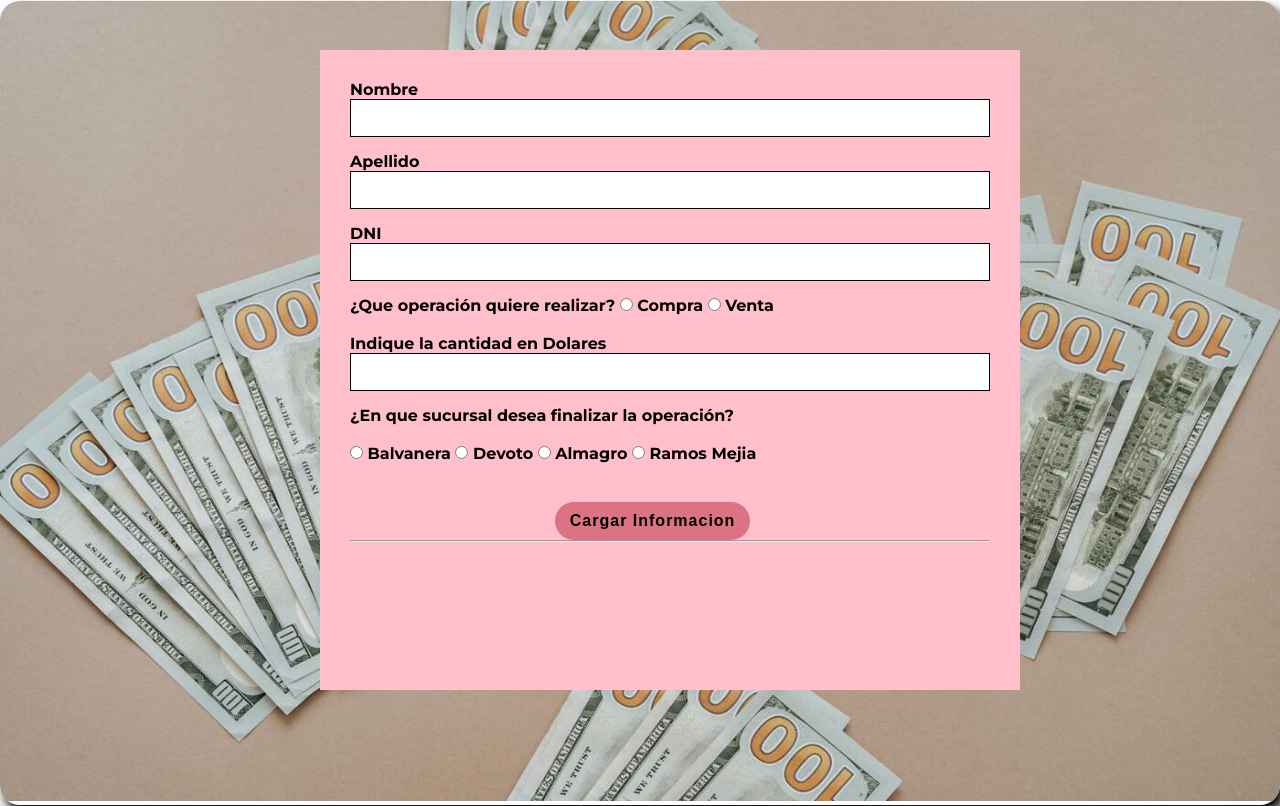
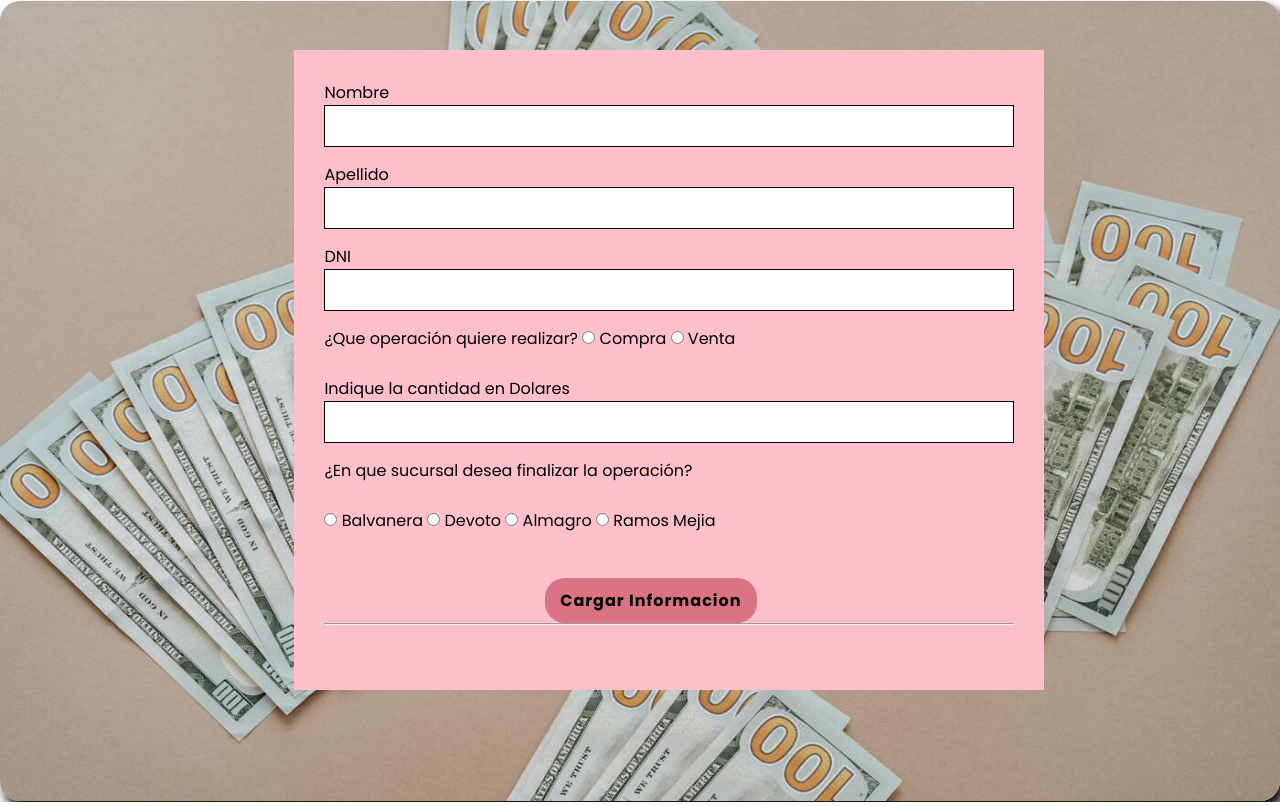
Before and after one commit to NicoRodSup/compraVentaDolares, a plain HTML site: page compraVenta.html in a window 1280 px wide. Drawn offline with nearby package versions, Linux system fonts and the light colour scheme; some packages are replaced by stand-ins of ours; a script that the page names is missing.

Commit message:
trabajandoProyectoFinal

```diff
--- a/compraVenta.html
+++ b/compraVenta.html
@@ -70,11 +70,10 @@
         <hr>
 
     <div class="contenedor-info">
-        <h3 id="mostrarInfo" class="mostrar-info"></h3>
+        <h3 id="mostrarInfo" class="mostrar-info"  style="display: none;"></h3>
     </div>
     <div class="contenedor-btnRegresar">
         <a href="compraVenta.html" class="btnRegresar" id="btnRegresar" style="display: none;">Regresar</a>
-    <!-- <button class="btnRegresar" id="btnRegresar" type="button"  style="display: none;"><b>Regresar</b> </button> -->
     </div>
     </div>
 </div>
--- a/css/style.css
+++ b/css/style.css
@@ -1,16 +1,21 @@
+@import url("https://fonts.googleapis.com/css2?family=Poppins:wght@100;200;300;400;500;600;700;800;900&display=swap");
+@import url("https://fonts.googleapis.com/css2?family=Roboto+Mono&display=swap");
+
 *{
     padding: 0;
     margin: 0;
     box-sizing: border-box;
+    font-family: "Poppins", sans-serif;
+
 }
 
-body{
+/* body{
     font-family: 'Montserrat', sans-serif;
-}
+} */
 
 .compraVenta{
     width: 100wh;
-    height: auto;
+    height: 100vh;
     overflow: hidden;
     position: relative;
     border-radius: 20px;
@@ -57,15 +62,14 @@ button:hover{
 /* Pagina compraVenta */
 
 .contenedorInput{
-    width: 700px;
+    width: 750px;
     background: pink;
     padding: 30px;
     margin: auto;
     margin-top: 50px;
-    font-family: 'Montserrat', sans-serif;
     position: absolute;
     top:0%;
-    left: 25%;
+    left: 23%;
     height: 80%;
 }
 .estilosInput{
@@ -73,7 +77,6 @@ button:hover{
     padding: 10px;
     margin-bottom: 15px;
     border: 1px solid;
-    font-family: 'Montserrat', sans-serif;
 }
 
 .botonFinalizar{
--- a/main/main.js
+++ b/main/main.js
@@ -1,4 +1,6 @@
-const formulario = document.getElementById("formulario");
+
+const formulario = document.getElementById("formulario");//
+// const formulario = $("#formulario")
 
 formulario.addEventListener("submit",(e) => {
 
@@ -30,6 +32,7 @@ if((nombre == "" || apellido == "" || dni.length < 8 || cantidad =="")){
     setTimeout(() => {
         mostrar()
     }, 3000);
+    mostrarInfo()
 
     formulario.reset()
     ocultar()
@@ -207,3 +210,7 @@ function ocultar(){
 function mostrar(){
     document.getElementById("btnRegresar").style.display=""
 }
+
+function mostrarInfo(){
+    document.getElementById("mostrarInfo").style.display=""
+}
```
Also changed, not shown: index.html (+1 -6 lines).
